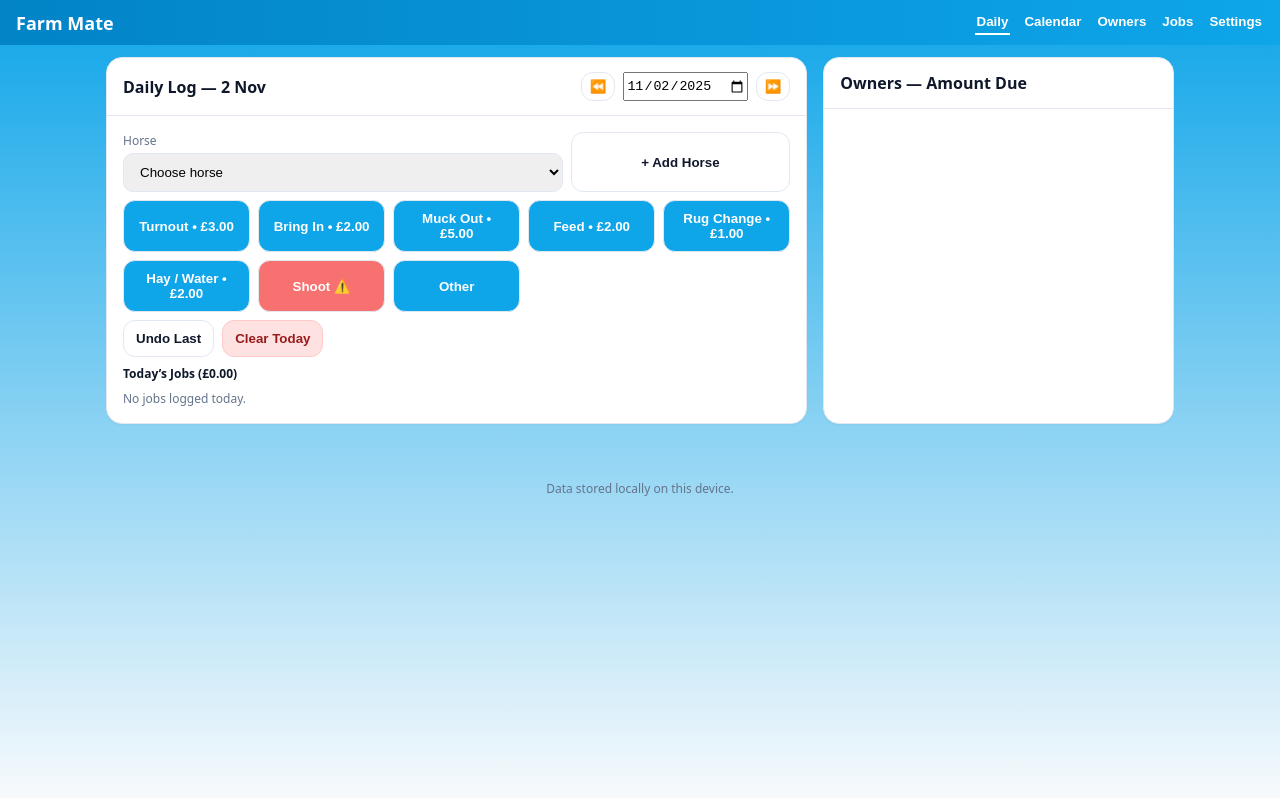
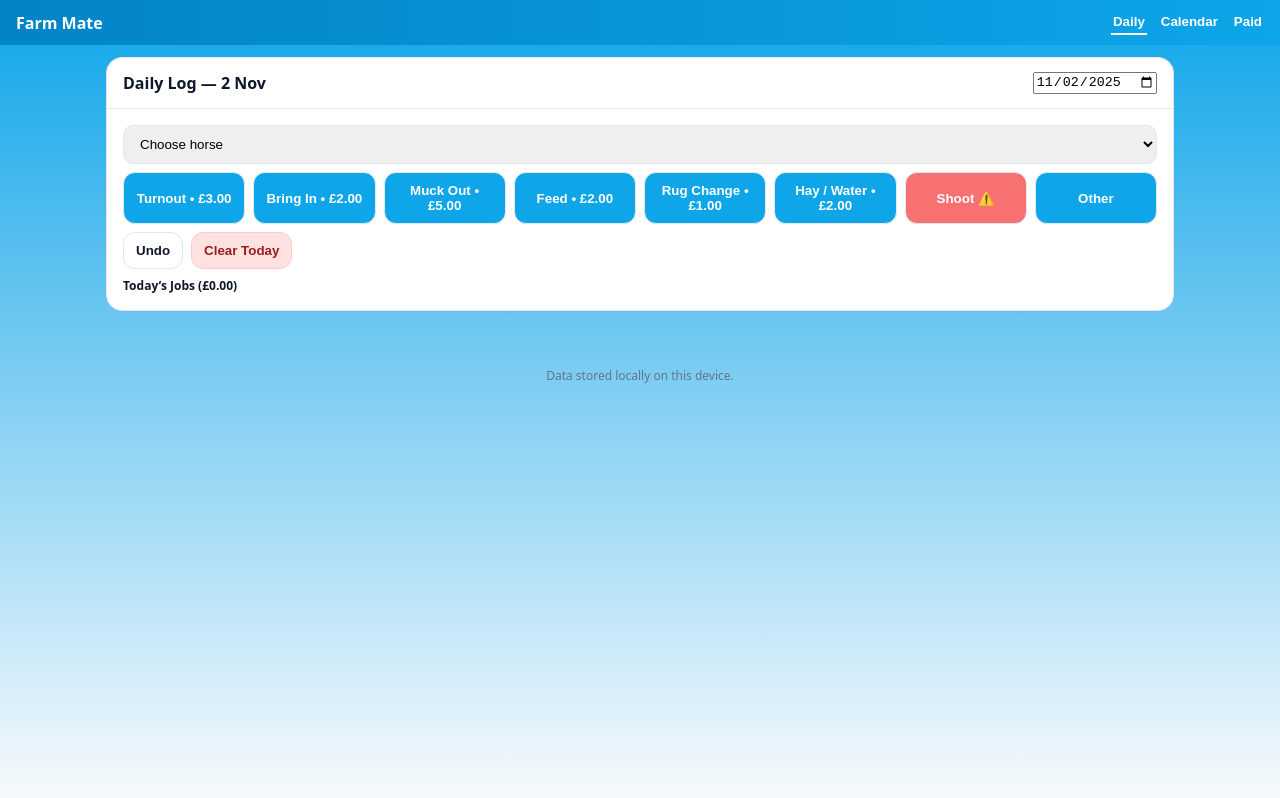
Before and after one commit to RapiDic3/farm-mate, a React (Vite) app: page / in a window 1280 px wide. Built offline with nearby package versions, Linux system fonts and the light colour scheme; the HTML template or start-up script is replaced by a standard one.

Commit message:
Update App.jsx

```diff
--- a/src/App.jsx
+++ b/src/App.jsx
@@ -25,26 +25,23 @@ export default function App() {
   const [showDay, setShowDay] = useState(null);
   const [currentDate, setCurrentDate] = useState(toISO());
 
-  // ── Load & persist ──
+  // load / persist
   useEffect(() => {
     const ls = (k) => JSON.parse(localStorage.getItem(k) || "[]");
     setOwners(ls("fm_owners"));
     setHorses(ls("fm_horses"));
-    setJobs(ls("fm_jobs").length ? ls("fm_jobs") : jobs);
     setLogs(ls("fm_logs"));
     setPaidHistory(ls("fm_paid"));
   }, []);
-
   useEffect(() => localStorage.setItem("fm_owners", JSON.stringify(owners)), [owners]);
   useEffect(() => localStorage.setItem("fm_horses", JSON.stringify(horses)), [horses]);
-  useEffect(() => localStorage.setItem("fm_jobs", JSON.stringify(jobs)), [jobs]);
   useEffect(() => localStorage.setItem("fm_logs", JSON.stringify(logs)), [logs]);
   useEffect(() => localStorage.setItem("fm_paid", JSON.stringify(paidHistory)), [paidHistory]);
 
   const ownerMap = useMemo(() => Object.fromEntries(owners.map(o => [o.id, o])), [owners]);
   const horseMap = useMemo(() => Object.fromEntries(horses.map(h => [h.id, h])), [horses]);
 
-  // ── Logging jobs ──
+  // job logging
   const logJob = (horseId, job, date = currentDate) => {
     if (!horseId) return alert("Choose a horse first");
     let label = job.label, price = job.price;
@@ -58,114 +55,51 @@ export default function App() {
       label = `Shoot ⚠️ — until ${time || "unknown"}`;
     }
     setLogs(p => [{ id: uid(), horseId, jobKey: job.key, jobLabel: label, price, ts: date, paid: false }, ...p]);
-    if (window.navigator.vibrate) window.navigator.vibrate(15);
   };
 
-  const removeLog = (id) => {
-    if (!confirm("Delete this log entry?")) return;
-    setLogs(p => p.filter(l => l.id !== id));
-  };
+  const removeLog = (id) => setLogs(p => p.filter(l => l.id !== id));
+  const undoLast = () => setLogs(p => p.slice(1));
+  const clearDay = () => { if (confirm("Clear today’s jobs?")) setLogs(p => p.filter(l => l.ts !== currentDate)); };
+  const clearCalendar = () => { if (confirm("⚠️ Clear ALL jobs?")) setLogs([]); };
 
-  const undoLast = () => {
-    if (!logs.length) return;
-    if (!confirm("Undo last job entry?")) return;
-    setLogs(p => p.slice(1));
-  };
-
-  const clearDay = () => {
-    const dayLogs = logs.filter(l => l.ts === currentDate);
-    if (!dayLogs.length) return alert("No jobs today.");
-    if (!confirm("Clear all jobs for today?")) return;
-    setLogs(p => p.filter(l => l.ts !== currentDate));
-  };
-
-  const clearCalendar = () => {
-    if (!logs.length) return alert("No jobs to clear.");
-    if (!confirm("⚠️ Clear ALL jobs (paid & unpaid) from calendar?")) return;
-    setLogs([]);
-  };
-
-  // ── Daily helpers ──
   const dailyLogs = logs.filter(l => l.ts === currentDate);
   const totalForDay = dailyLogs.reduce((s, x) => s + Number(x.price || 0), 0);
 
-  const nextDate = () => { const d = new Date(currentDate); d.setDate(d.getDate() + 1); setCurrentDate(toISO(d)); };
-  const prevDate = () => { const d = new Date(currentDate); d.setDate(d.getDate() - 1); setCurrentDate(toISO(d)); };
+  const fmt = (v) => GBP.format(v || 0);
 
-  // ── Totals by owner ──
-  const totals = useMemo(() => {
-    const map = new Map();
-    for (const l of logs) {
-      const h = horseMap[l.horseId]; if (!h) continue;
-      const o = ownerMap[h.ownerId]; if (!o) continue;
-      if (!map.has(o.id)) map.set(o.id, { owner:o, horses:new Map(), ownerTotal:0 });
-      const ob = map.get(o.id);
-      if (!ob.horses.has(h.id)) ob.horses.set(h.id, { horse:h, jobs:0, total:0 });
-      const hb = ob.horses.get(h.id); hb.jobs++; hb.total += Number(l.price||0); ob.ownerTotal += Number(l.price||0);
-    }
-    return map;
-  }, [logs, horses, owners]);
-
-  const fmtCurrency = (v) => GBP.format(v || 0);
-
-  // ── Daily View ──
+  // daily view
   const DailyView = () => (
     <section className="card">
-      <div className="header" style={{display:"flex",justifyContent:"space-between",alignItems:"center"}}>
+      <div className="header" style={{display:"flex",justifyContent:"space-between"}}>
         <div style={{fontWeight:800}}>Daily Log — {fmtDate(currentDate)}</div>
-        <div className="hstack">
-          <button className="btn sm" onClick={prevDate}>⏪</button>
-          <input type="date" value={currentDate} onChange={(e)=>setCurrentDate(e.target.value)} />
-          <button className="btn sm" onClick={nextDate}>⏩</button>
-        </div>
+        <input type="date" value={currentDate} onChange={e=>setCurrentDate(e.target.value)} />
       </div>
       <div className="content stack">
-        <div className="grid" style={{gridTemplateColumns:"2fr 1fr",gap:"8px"}}>
-          <div>
-            <label className="label">Horse</label>
-            <select value={activeHorseId} onChange={(e)=>setActiveHorseId(e.target.value)}>
+        <select value={activeHorseId} onChange={e=>setActiveHorseId(e.target.value)}>
           <option value="">Choose horse</option>
-              {horses.map(h=>(
-                <option key={h.id} value={h.id}>{h.name} — {ownerMap[h.ownerId]?.name}</option>
-              ))}
+          {horses.map(h=><option key={h.id} value={h.id}>{h.name} — {ownerMap[h.ownerId]?.name}</option>)}
         </select>
-          </div>
-          <button className="btn" onClick={()=>{
-            const name=prompt("Horse name?"); if(!name)return;
-            const ownerName=prompt("Owner name?"); if(!ownerName)return;
-            let ownerId=owners.find(o=>o.name.toLowerCase()===ownerName.toLowerCase())?.id;
-            if(!ownerId){ ownerId=uid(); setOwners(p=>[...p,{id:ownerId,name:ownerName}]); }
-            const id=uid(); setHorses(p=>[...p,{id,name,ownerId}]); setActiveHorseId(id);
-          }}>+ Add Horse</button>
-        </div>
-
         <div className="grid" style={{gridTemplateColumns:"repeat(auto-fill,minmax(120px,1fr))",gap:"8px"}}>
           {jobs.map(j=>(
             <button key={j.key} className="btn"
               style={{background:j.key==="shoot"?"#f87171":"#0ea5e9",color:"#fff"}}
               onClick={()=>logJob(activeHorseId,j)}>
-              {j.label}{j.price?` • ${fmtCurrency(j.price)}`:""}
+              {j.label}{j.price?` • ${fmt(j.price)}`:""}
             </button>
           ))}
         </div>
-
         <div className="hstack">
-          <button className="btn" onClick={undoLast}>Undo Last</button>
+          <button className="btn" onClick={undoLast}>Undo</button>
           <button className="btn danger" onClick={clearDay}>Clear Today</button>
         </div>
-
-        <div className="stack">
-          <div className="small" style={{fontWeight:700}}>Today’s Jobs ({fmtCurrency(totalForDay)})</div>
-          {dailyLogs.length===0 && <div className="muted small">No jobs logged today.</div>}
+        <div className="stack small">
+          <div style={{fontWeight:700}}>Today’s Jobs ({fmt(totalForDay)})</div>
           {dailyLogs.map(l=>{
-            const h=horseMap[l.horseId]; const o=h?ownerMap[h.ownerId]:null;
+            const h=horseMap[l.horseId], o=h?ownerMap[h.ownerId]:null;
             return(
-              <div key={l.id} className="rowline small" style={{opacity:l.paid?0.6:1}}>
-                <div><strong>{l.jobLabel}</strong> — {h?.name||"Horse"} <span className="muted">({o?.name||"Owner"}) {l.paid&&"✅"}</span></div>
-                <div className="hstack">
-                  <div className="badge">{fmtCurrency(l.price)}</div>
+              <div key={l.id} className="rowline">
+                <div><b>{l.jobLabel}</b> — {h?.name} ({o?.name})</div>
                 <button className="btn sm danger" onClick={()=>removeLog(l.id)}>🗑</button>
-                </div>
               </div>
             );
           })}
@@ -173,74 +107,45 @@ export default function App() {
       </div>
     </section>
   );
-  // ── Calendar View ──
+
+  // calendar view
   const CalendarView = () => {
     const [month, setMonth] = useState(new Date());
-    const year = month.getFullYear();
-    const m = month.getMonth();
+    const year = month.getFullYear(), m = month.getMonth();
     const first = new Date(year, m, 1);
-    const daysInMonth = new Date(year, m + 1, 0).getDate();
-    const startDay = first.getDay();
+    const days = new Date(year, m + 1, 0).getDate();
+    const start = first.getDay();
+    const map = {};
+    for (const l of logs) (map[l.ts] ||= []).push(l);
 
-    const dayLogs = {};
-    for (const l of logs) {
-      const d = l.ts;
-      if (!dayLogs[d]) dayLogs[d] = [];
-      dayLogs[d].push(l);
-    }
-
-    const changeMonth = (diff) => {
-      const nm = new Date(month);
-      nm.setMonth(nm.getMonth() + diff);
-      setMonth(nm);
-    };
+    const changeMonth = (d) => { const n = new Date(month); n.setMonth(n.getMonth()+d); setMonth(n); };
 
     return (
       <section className="card">
-        <div className="header" style={{display:"flex",justifyContent:"space-between",alignItems:"center"}}>
+        <div className="header" style={{display:"flex",justifyContent:"space-between"}}>
           <button className="btn sm" onClick={()=>changeMonth(-1)}>⏪</button>
-          <div style={{fontWeight:800}}>
-            {month.toLocaleString("default",{month:"long"})} {year}
-          </div>
+          <b>{month.toLocaleString("default",{month:"long"})} {year}</b>
           <div className="hstack">
             <button className="btn sm" onClick={()=>changeMonth(1)}>⏩</button>
-            <button className="btn danger sm" onClick={clearCalendar}>🗑 Clear Calendar</button>
+            <button className="btn danger sm" onClick={clearCalendar}>🗑 Clear</button>
           </div>
         </div>
         <div className="content">
-          <div style={{display:"grid",gridTemplateColumns:"repeat(7,1fr)",gap:"4px",fontSize:"12px",color:"#64748b",textAlign:"center",marginBottom:"6px"}}>
-            {["Sun","Mon","Tue","Wed","Thu","Fri","Sat"].map(d=><div key={d}>{d}</div>)}
+          <div style={{display:"grid",gridTemplateColumns:"repeat(7,1fr)",gap:"4px"}}>
+            {[...Array(start).keys()].map(i=><div key={"e"+i}></div>)}
+            {[...Array(days).keys()].map(i=>{
+              const d=i+1, iso=toISO(new Date(year,m,d));
+              const arr=map[iso]||[], tot=arr.reduce((s,x)=>s+Number(x.price||0),0);
+              const shoot=arr.some(x=>x.jobKey==="shoot");
+              return(
+                <button key={iso} onClick={()=>setShowDay(iso)}
+                  style={{border:"1px solid #e2e8f0",borderRadius:"8px",padding:"4px",minHeight:"65px",cursor:"pointer"}}>
+                  <div style={{fontWeight:600}}>{d}</div>
+                  <div style={{fontSize:"11px",textAlign:"right"}}>
+                    {shoot&&<span style={{color:"#facc15"}}>⚠️ </span>}
+                    {tot>0&&<span>{GBP.format(tot)}</span>}
                   </div>
-          <div style={{display:"grid",gridTemplateColumns:"repeat(7,1fr)",gap:"4px"}}>
-            {[...Array(startDay).keys()].map(i=><div key={"e"+i}></div>)}
-            {[...Array(daysInMonth).keys()].map(i=>{
-              const day = i+1;
-              const iso = toISO(new Date(year, m, day));
-              const logsForDay = dayLogs[iso]||[];
-              const total = logsForDay.reduce((s,x)=>s+Number(x.price||0),0);
-              const paid = logsForDay.some(x=>x.paid);
-              const hasShoot = logsForDay.some(x=>x.jobKey==="shoot");
-              return (
-                <div key={iso} className="card"
-                     style={{
-                       padding:"4px",
-                       border:"1px solid #e2e8f0",
-                       background:"#fff",
-                       borderRadius:"8px",
-                       cursor:"pointer",
-                       minHeight:"60px",
-                       display:"flex",
-                       flexDirection:"column",
-                       justifyContent:"space-between"
-                     }}
-                     onClick={()=>setShowDay(iso)}>
-                  <div style={{fontWeight:600,fontSize:"13px"}}>{day}</div>
-                  <div style={{fontSize:"11px",textAlign:"right"}}>
-                    {hasShoot && <span style={{color:"#facc15"}}>⚠️ </span>}
-                    {paid && <span>💰 </span>}
-                    {total>0 && <span>{GBP.format(total)}</span>}
-                  </div>
-                </div>
+                </button>
               );
             })}
           </div>
@@ -248,56 +153,57 @@ export default function App() {
       </section>
     );
   };
-
-  // ── Paid History (with owner filter) ──
-  const PaidHistoryCard = () => {
-    const [filterOwner, setFilterOwner] = useState("all");
-    const filtered = filterOwner==="all"
-      ? paidHistory
-      : paidHistory.filter(p=>p.ownerId===filterOwner);
-
+  const DayModal = ({ iso, onClose }) => {
+    const arr = logs.filter(l => l.ts === iso);
+    const total = arr.reduce((s,x)=>s+Number(x.price||0),0);
     return (
-      paidHistory.length===0 ? null : (
-        <div className="card">
-          <div className="header" style={{display:"flex",justifyContent:"space-between",alignItems:"center"}}>
-            <div>Paid History</div>
-            <select value={filterOwner} onChange={(e)=>setFilterOwner(e.target.value)} style={{padding:"4px",borderRadius:"8px"}}>
-              <option value="all">All Owners</option>
-              {owners.map(o=><option key={o.id} value={o.id}>{o.name}</option>)}
-            </select>
+      <div style={{position:"fixed",inset:0,background:"rgba(0,0,0,.5)",display:"grid",placeItems:"center",zIndex:10}}>
+        <div style={{background:"#fff",borderRadius:"16px",padding:"16px",width:"min(700px,95%)",maxHeight:"80vh",overflowY:"auto"}}>
+          <div className="hstack" style={{justifyContent:"space-between"}}>
+            <b>Jobs on {fmtDate(iso)}</b>
+            <button className="btn" onClick={onClose}>Close</button>
           </div>
-          <div className="content stack small">
-            {filtered.map(rec=>{
-              const o = ownerMap[rec.ownerId];
-              return (
-                <div key={rec.id} style={{border:"1px solid #e2e8f0",borderRadius:"8px",padding:"8px"}}>
-                  <div style={{fontWeight:700}}>
-                    {o?.name||"Owner"} — {GBP.format(rec.total)} — Paid on {fmtDate(rec.ts)}
-                  </div>
-                  {rec.items.map(it=>{
-                    const h = horses.find(x=>x.id===it.horseId);
-                    return (
-                      <div key={it.id}>
-                        • {h?.name||"Horse"} — {it.jobLabel} — {GBP.format(it.price)} — ({fmtDate(it.ts)})
+          {arr.map(l=>{
+            const h=horseMap[l.horseId], o=h?ownerMap[h.ownerId]:null;
+            return(
+              <div key={l.id} className="rowline small">
+                <div><b>{l.jobLabel}</b> — {h?.name} ({o?.name})</div>
+                <button className="btn sm danger" onClick={()=>removeLog(l.id)}>🗑</button>
               </div>
             );
+          })}
+          <div className="muted small" style={{marginTop:"8px",fontWeight:700}}>Total {GBP.format(total)}</div>
+        </div>
+      </div>
+    );
+  };
+
+  const PaidHistoryView = () => (
+    <section className="card">
+      <div className="header"><b>Paid History</b></div>
+      <div className="content small stack">
+        {paidHistory.map(rec=>{
+          const o=ownerMap[rec.ownerId];
+          return(
+            <div key={rec.id} style={{border:"1px solid #e2e8f0",borderRadius:"8px",padding:"8px"}}>
+              <b>{o?.name||"Owner"}</b> — {fmtDate(rec.ts)}
+              {rec.items.map(it=>{
+                const h=horseMap[it.horseId];
+                return(<div key={it.id}>• {h?.name||"Horse"} — {it.jobLabel} — {GBP.format(it.price)}</div>);
               })}
             </div>
           );
         })}
       </div>
-        </div>
-      )
+    </section>
   );
-  };
 
-  // ── Header & Tabs ──
   const Header = () => (
     <header style={{background:"linear-gradient(to right,#0284c7,#0ea5e9)",color:"#fff",padding:"10px 16px"}}>
-      <div style={{display:"flex",alignItems:"center",justifyContent:"space-between",gap:"8px",flexWrap:"wrap"}}>
-        <div style={{fontWeight:800,fontSize:"18px"}}>Farm Mate</div>
+      <div style={{display:"flex",alignItems:"center",justifyContent:"space-between",flexWrap:"wrap"}}>
+        <b>Farm Mate</b>
         <nav style={{display:"flex",gap:"12px"}}>
-          {["daily","calendar","owners","jobs","settings"].map(k=>(
+          {["daily","calendar","paid"].map(k=>(
             <button key={k} onClick={()=>setTab(k)}
               style={{
                 background:"transparent",border:"none",color:"#fff",fontWeight:700,
@@ -312,43 +218,18 @@ export default function App() {
     </header>
   );
 
-  // ── Main render ──
   return (
     <div style={{background:"linear-gradient(to bottom,#0ea5e9,#f8fafc)",minHeight:"100vh"}}>
-      <Header />
+      <Header/>
       <div className="container" style={{paddingTop:"12px"}}>
-        {tab==="daily" && (
-          <div className="row">
-            <DailyView />
-            <section className="stack">
-              {/* Totals by Owner */}
-              <div className="card">
-                <div className="header">Owners — Amount Due</div>
-                <div className="content stack small">
-                  {owners.map(o=>{
-                    const ownerHorses = horses.filter(h=>h.ownerId===o.id).map(h=>h.id);
-                    const due = logs.filter(l=>ownerHorses.includes(l.horseId)&&!l.paid)
-                                    .reduce((s,x)=>s+Number(x.price||0),0);
-                    return (
-                      <div key={o.id} className="rowline small">
-                        <div style={{fontWeight:600}}>{o.name}</div>
-                        <div className="badge">{GBP.format(due)}</div>
+        {tab==="daily"&&<DailyView/>}
+        {tab==="calendar"&&<CalendarView/>}
+        {tab==="paid"&&<PaidHistoryView/>}
       </div>
-                    );
-                  })}
-                </div>
-              </div>
-              <PaidHistoryCard />
-            </section>
-          </div>
-        )}
-        {tab==="calendar" && <CalendarView />}
-        {tab==="owners" && <div className="card"><div className="header">Owners</div><div className="content">Owners tab here…</div></div>}
-        {tab==="jobs" && <div className="card"><div className="header">Jobs</div><div className="content">Jobs tab here…</div></div>}
-        {tab==="settings" && <div className="card"><div className="header">Settings</div><div className="content">Settings tab here…</div></div>}
-      </div>
-      <footer style={{textAlign:"center",padding:"12px",color:"#64748b"}}>Data stored locally on this device.</footer>
-      {showDay && <div>Day modal placeholder</div>}
+      <footer style={{textAlign:"center",padding:"12px",color:"#64748b"}}>
+        Data stored locally on this device.
+      </footer>
+      {showDay&&<DayModal iso={showDay} onClose={()=>setShowDay(null)}/>}
     </div>
   );
 }
```
Lines whose indentation alone changed are shown as unchanged.
